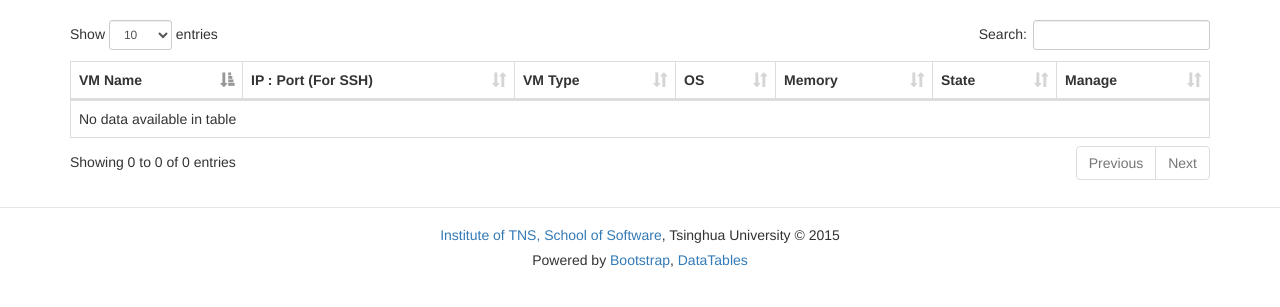
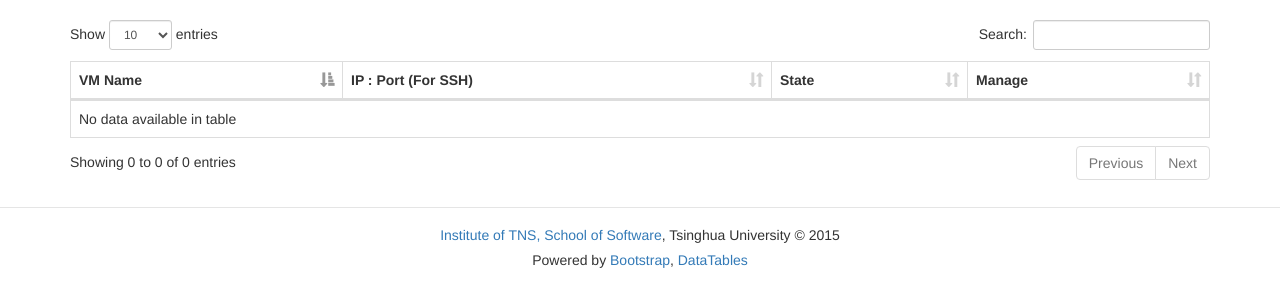
Before and after one commit to ClaudeZoo/iDashBoardWeb, a Django app: page /myVMs in a window 1280 px wide. Shown: the part 52-359 px from the top of the page. Run offline with Django 3.2, Linux system fonts and the light colour scheme; the visitor is signed in with stand-in values (Sample User, id 1); data that the repository does not hold is empty; some libraries are stand-ins or nearby versions.

Commit message:
zzc decrease the columns in my VMs

```diff
--- a/templates/css/settings.css
+++ b/templates/css/settings.css
@@ -16,5 +16,5 @@ label.error {
 }
 
 .state-td {
-    width: 200px;
+    width: 400px;
 }
--- a/templates/js/myVMs.js
+++ b/templates/js/myVMs.js
@@ -1,5 +1,8 @@
 
 $(document).ready(function(){
+    $(function () { $(".tooltip-options").tooltip({html : true });});
+
+
     $("#myVMs-data-table").DataTable();
     $("tbody tr").each(function(){
         var start_button = $(this).find(".start-button");
--- a/templates/myVMs.html
+++ b/templates/myVMs.html
@@ -29,27 +29,24 @@ My Virtual Machines
                             <th class="hiding">VM UUID</th>
                             <th class="hiding">VM Host</th>
                             <th>IP : Port (For SSH)</th>
-                            <th>VM Type</th>
-                            <th>OS</th>
-                            <th>Memory</th>
                             <th>State</th>
                             <th>Manage</th>
                         </tr>
                     </thead>
                     <tbody>
                         {% for vm in vms %}
-                        <tr>
-                            <td class="vm-name">{{ vm.name }}</td>
+                        <tr class="tooltip-options"  data-placement="top" data-toggle="tooltip" title=
+                                "<p>VM Type:{{ vm.vm_type}}</p>
+                                 <p>OS:{{ vm.os }}</p>
+                                 <p>Memory:{{ vm.memory }}</p>">
+                            <td>{{ vm.name }}</td>
                             <td class="hiding vm-uuid">{{ vm.uuid }}</td>
                             <td class="hiding host-id">{{ vm.host }}</td>
                             <td>{{ vm.ip }} : {{ vm.ssh_port }}</td>
-                            <td>{{ vm.vm_type}}</td>
-                            <td>{{ vm.os }}</td>
-                            <td>{{ vm.memory }}</td>
                             <td class="state-td">
                                 <i class="fa"> {{ vm.state }}</i>
                                 <div class="progress hiding">
-                                    <div class="progress-bar progress-bar-striped active" role="progressbar" aria-valuenow="60" aria-valuemin="0" aria-valuemax="100" style="width: 60%">
+                                    <div class="progress-bar progress-bar-striped active" role="progressbar" aria-valuenow="60" aria-valuemin="0" aria-valuemax="100" style="width: 100%">
                                         <span class="sr-only">60%</span>
                                     </div>
                                 </div>
```
